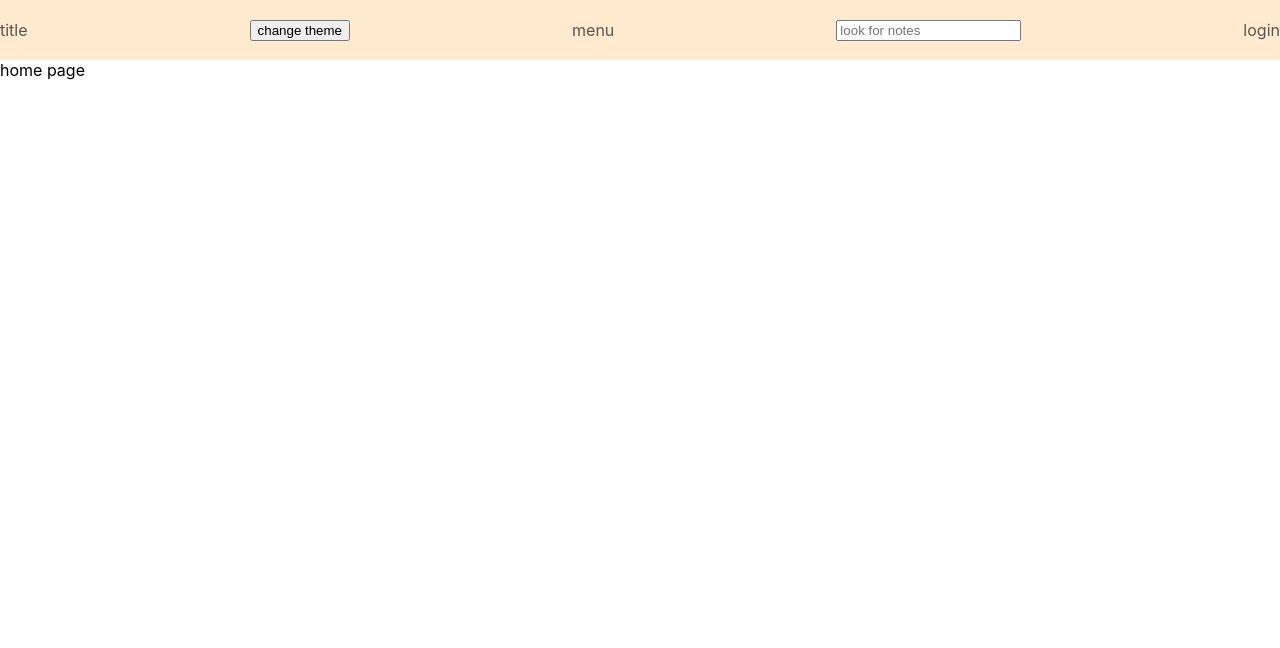
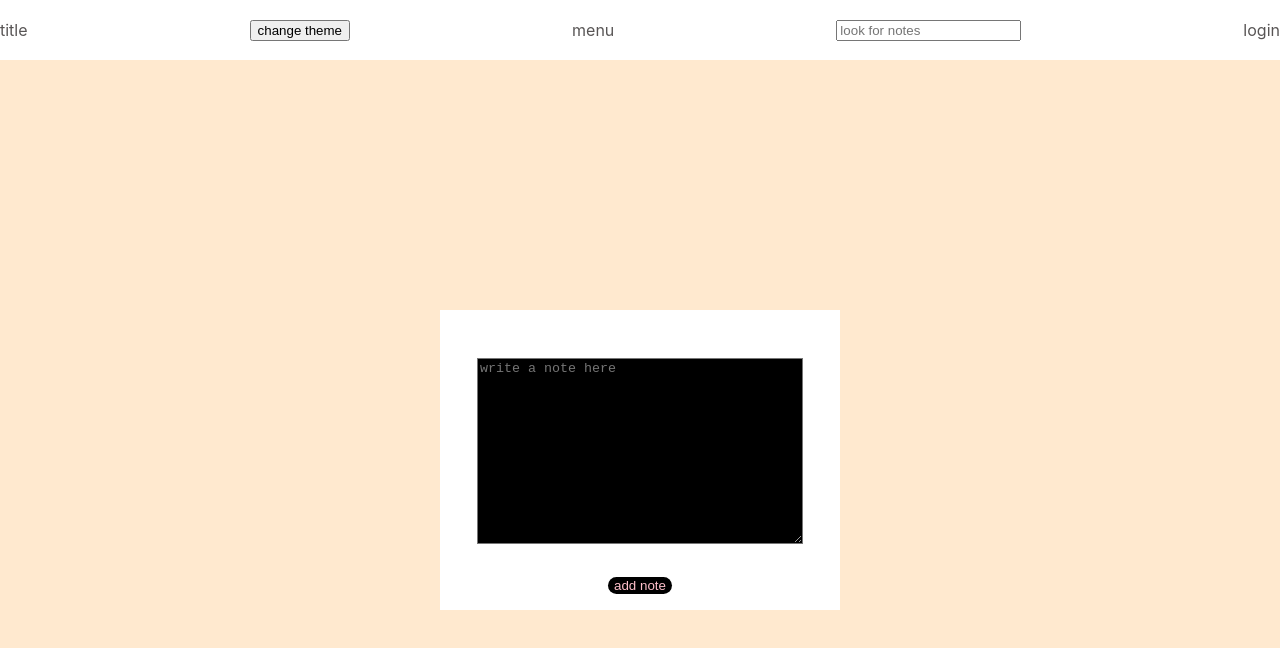
Before and after one commit to wizelineacademy/react-apprenticeship-capstone3, a React (Create React App) app: page / in a window 1280 px wide. Shown: the top 648 px of the page. Built offline with nearby package versions, Linux system fonts and the light colour scheme.

Commit message:
feat: add creator note

```diff
--- /dev/null
+++ b/src/components/NoteCreator/NoteCreator.jsx
@@ -0,0 +1,15 @@
+import React from 'react';
+
+import { MainContainer, Form, Textarea, Button } from './NoteCreator.styles';
+const NoteCreator = () => {
+  return (
+    <MainContainer>
+        <Form>
+            <imput type="text" placeholder="write a title" name="title" />
+            <Textarea name="content" placeholder="write a note here"></Textarea>
+            <Button>add note</Button>
+        </Form>
+    </MainContainer>
+  );
+}
+export default NoteCreator;
--- /dev/null
+++ b/src/components/NoteCreator/NoteCreator.styles.jsx
@@ -0,0 +1,33 @@
+import styled from "styled-components";
+
+const MainContainer = styled.div`
+    background: ${(props) => props.theme.backgroundColor};
+    width: 400px;
+    height: 300px;
+`;
+
+const Form = styled.form`
+    width: 100%;
+    height: 100%;
+    display: flex;
+    flex-direction: column;
+    justify-content: space-around;
+    align-items: center;
+`;
+
+const Textarea = styled.textarea`
+    width: 80%;
+    height: 60%;
+    color: pink;
+    background: black;
+`;
+
+const Button = styled.button`
+    border-radius: 20px;
+    color: pink;
+    background: black;
+    border: transparent;
+`;
+
+
+export { MainContainer, Form, Textarea, Button };
--- a/src/index.css
+++ b/src/index.css
@@ -5,6 +5,7 @@ body {
     sans-serif;
   -webkit-font-smoothing: antialiased;
   -moz-osx-font-smoothing: grayscale;
+  background-color: #FFE9CF;
 }
 
 code {
--- a/src/pages/Home/Home.jsx
+++ b/src/pages/Home/Home.jsx
@@ -1,11 +1,14 @@
 import React from 'react';
+
 import Layout from '../../components/Layout/Layout.jsx';
+import NoteCreator from '../../components/NoteCreator/NoteCreator';
+import { MainContainer } from './Home.styles';
 const HomePage = () => {
   return (
     <Layout>
-      <div className="Home-page">
-        home page
-      </div>
+      <MainContainer>
+        <NoteCreator />
+      </MainContainer>
     </Layout>
   );
 }
--- a/src/pages/Home/Home.styles.jsx
+++ b/src/pages/Home/Home.styles.jsx
@@ -0,0 +1,11 @@
+import styled from "styled-components";
+
+const MainContainer = styled.div`
+    width: 100%;
+    height: 100vh;
+    display: flex;
+    flex-direction: column;
+    justify-content: space-around;
+    align-items: center;
+`;
+export { MainContainer };
--- a/src/themes/palette.js
+++ b/src/themes/palette.js
@@ -2,7 +2,7 @@ const palette = {
   dark: '#323131',
   lightDark: '#585555',
   white: '#FBF4F4',
-  light: '#FFE9CF',
+  light: '#FFFFFF',
 };
 
 export default palette;
```
Also changed, not shown: 1 other file (tests, documents, lock files or other folders).
